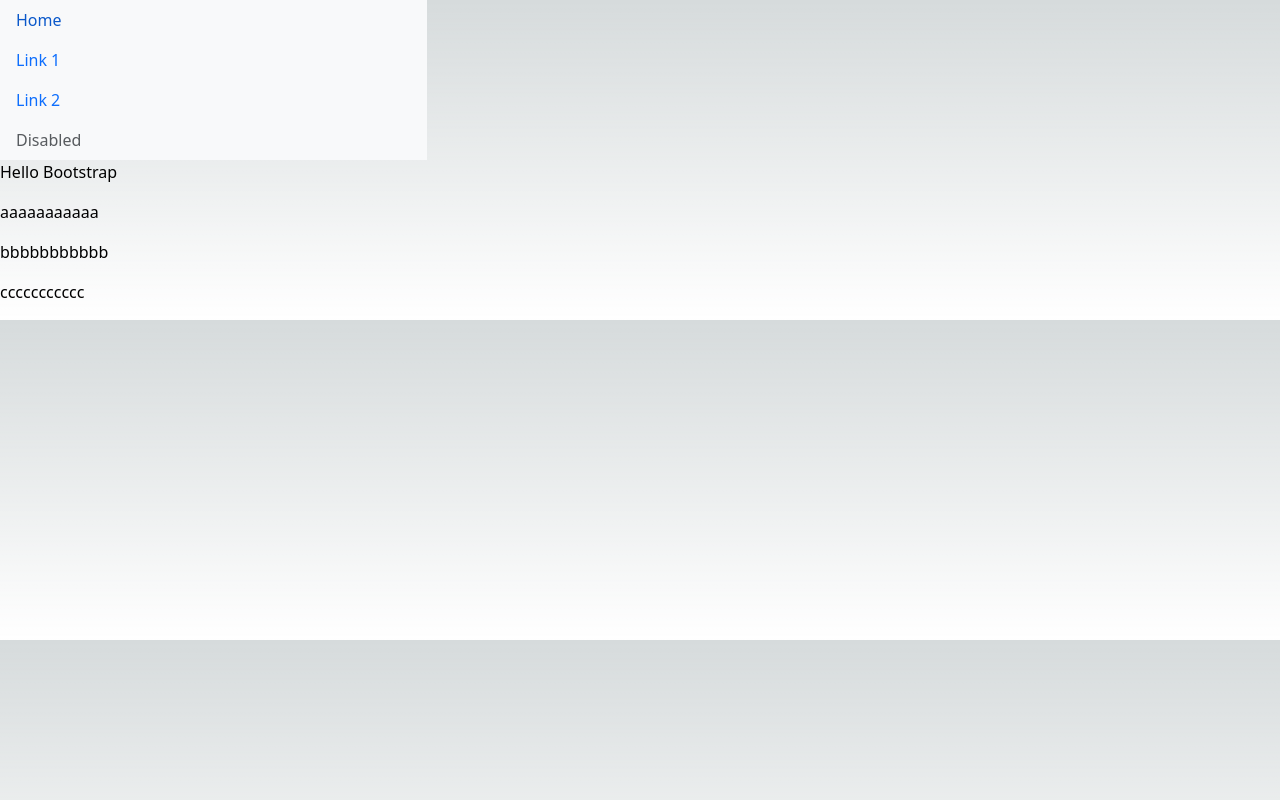
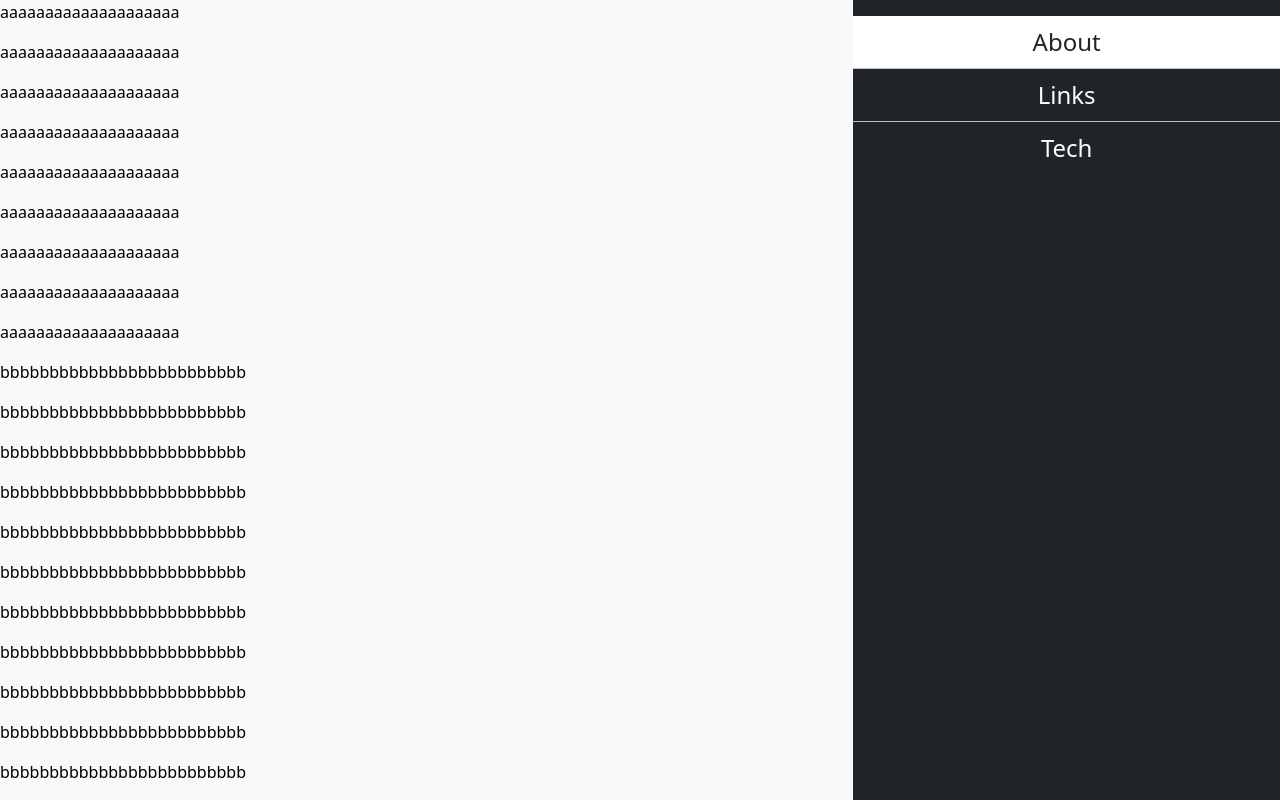
Before and after one commit to student-ops/mypotal_next_bootstrap, a Next.js app in the folder my-project/: page / in a window 1280 px wide. Built offline with nearby package versions, Linux system fonts and the light colour scheme.

Commit message:
update side bar

```diff
--- /dev/null
+++ b/my-project/src/components/footer.tsx
@@ -0,0 +1,39 @@
+const Footer: React.FC = () => {
+  return (
+    <div
+      className=""
+      style={{
+        background: "#464646",
+        borderTop: "0",
+        color: "#bababa",
+        overflow: "hidden",
+        padding: "5em 0 4em 0",
+        fontSize: "0.9em",
+      }}
+    >
+      <ul className="list-unstyled d-flex mx-5">
+        <li style={{ borderRight: "1px solid white" }} className="px-3">
+          © Ryuta's Potal. All rights reserved
+        </li>
+        <li className="px-3">
+          Powred by{" "}
+          <a
+            href="https://react-bootstrap.netlify.app/"
+            className="text-white text-decoration-underline"
+          >
+            React Bootstrap
+          </a>{" "}
+          and{" "}
+          <a
+            href="https://aws.amazmon.com/jp/cloudfront/"
+            className="text-white text-decoration-underline"
+          >
+            AWS CloudFront
+          </a>
+        </li>
+      </ul>
+    </div>
+  );
+};
+
+export default Footer;
--- a/my-project/src/components/sidebar.tsx
+++ b/my-project/src/components/sidebar.tsx
@@ -6,38 +6,43 @@ interface SidebarProps {
 }
 
 const Sidebar: React.FC<SidebarProps> = ({ activeSection }) => {
+  const getClassName = (section: string) =>
+    `fs-4 text-center ${
+      activeSection === section ? "bg-white text-dark" : "text-white"
+    }`;
+
   return (
-    <Nav className="col-md-4  d-md-block bg-light sidebar">
-      <Nav.Item>
-        <Nav.Link
-          href="/home"
-          className={activeSection === "home" ? "active" : ""}
+    <div
+      className="col-4 bg-light position-sticky bg-dark py-3"
+      style={{ top: 0, overflow: "auto" }}
     >
-          Home
+      <div className="fs2 text-center "></div>
+      <Nav className="d-flex flex-column align-items-center mx-auto w-100">
+        <Nav.Item className="w-100">
+          <Nav.Link href="#home" className={getClassName("home")}>
+            About
           </Nav.Link>
         </Nav.Item>
-      <Nav.Item>
+        <Nav.Item className="w-100">
           <Nav.Link
-          href="/link-1"
-          className={activeSection === "link1" ? "active" : ""}
+            href="#section-1"
+            className={getClassName("link1")}
+            style={{ borderTop: "1.5px solid #bfbfbf" }}
           >
-          Link 1
+            Links
           </Nav.Link>
         </Nav.Item>
-      <Nav.Item>
+        <Nav.Item className="w-100">
           <Nav.Link
-          href="/link-2"
-          className={activeSection === "link2" ? "active" : ""}
+            href="#section-2"
+            className={getClassName("link2")}
+            style={{ borderTop: "1.5px solid #bfbfbf" }}
           >
-          Link 2
-        </Nav.Link>
-      </Nav.Item>
-      <Nav.Item>
-        <Nav.Link eventKey="disabled" disabled>
-          Disabled
+            Tech
           </Nav.Link>
         </Nav.Item>
       </Nav>
+    </div>
   );
 };
 
--- a/my-project/src/pages/index.tsx
+++ b/my-project/src/pages/index.tsx
@@ -1,62 +1,125 @@
-import React, { useEffect, useRef, useState } from "react";
-import { Dropdown, Container, Nav, Navbar, NavDropdown } from "react-bootstrap";
+import React from "react";
+import { useInView } from "react-intersection-observer";
 import Sidebar from "../components/sidebar";
+import Footer from "@/components/footer";
 
-export default function Home() {
-  const [activeSection, setActiveSection] = useState<string | null>(null);
-  const homeRef = useRef(null);
-  const link1Ref = useRef(null);
-  const link2Ref = useRef(null);
+export default function HomePage() {
+  // Define observers for each section
+  const { ref: homeRef, inView: homeInView } = useInView({
+    threshold: 0.5,
+  });
 
-  useEffect(() => {
-    const observer = new IntersectionObserver(
-      (entries) => {
-        entries.forEach((entry) => {
-          if (entry.isIntersecting) {
-            setActiveSection(entry.target.id);
-          }
-        });
-      },
-      { threshold: 0.1 }
-    );
+  const { ref: link1Ref, inView: link1InView } = useInView({
+    threshold: 0.5,
+  });
 
-    const { current: homeElement } = homeRef;
-    const { current: link1Element } = link1Ref;
-    const { current: link2Element } = link2Ref;
+  const { ref: link2Ref, inView: link2InView } = useInView({
+    threshold: 0.5,
+  });
 
-    if (homeElement) observer.observe(homeElement);
-    if (link1Element) observer.observe(link1Element);
-    if (link2Element) observer.observe(link2Element);
+  // Define the content of each section
+  const HomeContent = (
+    <div id="home" ref={homeRef}>
+      <p>aaaaaaaaaaaaaaaaaaaa</p>
+      <p>aaaaaaaaaaaaaaaaaaaa</p>
+      <p>aaaaaaaaaaaaaaaaaaaa</p>
+      <p>aaaaaaaaaaaaaaaaaaaa</p>
+      <p>aaaaaaaaaaaaaaaaaaaa</p>
+      <p>aaaaaaaaaaaaaaaaaaaa</p>
+      <p>aaaaaaaaaaaaaaaaaaaa</p>
+      <p>aaaaaaaaaaaaaaaaaaaa</p>
+      <p>aaaaaaaaaaaaaaaaaaaa</p>
+    </div>
+  );
 
-    // Cleanup on unmount
-    return () => {
-      if (homeElement) observer.unobserve(homeElement);
-      if (link1Element) observer.unobserve(link1Element);
-      if (link2Element) observer.unobserve(link2Element);
-    };
-  }, []);
+  const Link1Content = (
+    <div id="section-1" ref={link1Ref}>
+      {/* Your link-1 content goes here */}
+      <p>bbbbbbbbbbbbbbbbbbbbbbbbb</p>
+      <p>bbbbbbbbbbbbbbbbbbbbbbbbb</p>
+      <p>bbbbbbbbbbbbbbbbbbbbbbbbb</p>
+      <p>bbbbbbbbbbbbbbbbbbbbbbbbb</p>
+      <p>bbbbbbbbbbbbbbbbbbbbbbbbb</p>
+      <p>bbbbbbbbbbbbbbbbbbbbbbbbb</p>
+      <p>bbbbbbbbbbbbbbbbbbbbbbbbb</p>
+      <p>bbbbbbbbbbbbbbbbbbbbbbbbb</p>
+      <p>bbbbbbbbbbbbbbbbbbbbbbbbb</p>
+      <p>bbbbbbbbbbbbbbbbbbbbbbbbb</p>
+      <p>bbbbbbbbbbbbbbbbbbbbbbbbb</p>
+      <p>bbbbbbbbbbbbbbbbbbbbbbbbb</p>
+      <p>bbbbbbbbbbbbbbbbbbbbbbbbb</p>
+      <p>bbbbbbbbbbbbbbbbbbbbbbbbb</p>
+      <p>bbbbbbbbbbbbbbbbbbbbbbbbb</p>
+      <p>bbbbbbbbbbbbbbbbbbbbbbbbb</p>
+      <p>bbbbbbbbbbbbbbbbbbbbbbbbb</p>
+      <p>bbbbbbbbbbbbbbbbbbbbbbbbb</p>
+      <p>bbbbbbbbbbbbbbbbbbbbbbbbb</p>
+      <p>bbbbbbbbbbbbbbbbbbbbbbbbb</p>
+      <p>bbbbbbbbbbbbbbbbbbbbbbbbb</p>
+      <p>bbbbbbbbbbbbbbbbbbbbbbbbb</p>
+      <p>bbbbbbbbbbbbbbbbbbbbbbbbb</p>
+      <p>bbbbbbbbbbbbbbbbbbbbbbbbb</p>
+      <p>bbbbbbbbbbbbbbbbbbbbbbbbb</p>
+      <p>bbbbbbbbbbbbbbbbbbbbbbbbb</p>
+      <p>bbbbbbbbbbbbbbbbbbbbbbbbb</p>
+      <p>bbbbbbbbbbbbbbbbbbbbbbbbb</p>
+      <p>bbbbbbbbbbbbbbbbbbbbbbbbb</p>
+      <p>bbbbbbbbbbbbbbbbbbbbbbbbb</p>
+      <p>bbbbbbbbbbbbbbbbbbbbbbbbb</p>
+      <p>bbbbbbbbbbbbbbbbbbbbbbbbb</p>
+      <p>bbbbbbbbbbbbbbbbbbbbbbbbb</p>
+      <p>bbbbbbbbbbbbbbbbbbbbbbbbb</p>
+      <p>bbbbbbbbbbbbbbbbbbbbbbbbb</p>
+      <p>bbbbbbbbbbbbbbbbbbbbbbbbb</p>
+      <p>bbbbbbbbbbbbbbbbbbbbbbbbb</p>
+      <p>bbbbbbbbbbbbbbbbbbbbbbbbb</p>
+      <p>bbbbbbbbbbbbbbbbbbbbbbbbb</p>
+      <p>bbbbbbbbbbbbbbbbbbbbbbbbb</p>
+      <p>bbbbbbbbbbbbbbbbbbbbbbbbb</p>
+      <p>bbbbbbbbbbbbbbbbbbbbbbbbb</p>
+      <p>bbbbbbbbbbbbbbbbbbbbbbbbb</p>
+      <p>bbbbbbbbbbbbbbbbbbbbbbbbb</p>
+      <p>bbbbbbbbbbbbbbbbbbbbbbbbb</p>
+      <p>bbbbbbbbbbbbbbbbbbbbbbbbb</p>
+      <p>bbbbbbbbbbbbbbbbbbbbbbbbb</p>
+    </div>
+  );
 
+  const Link2Content = (
+    <div id="section-2" ref={link2Ref}>
+      {/* Your link-2 content goes here */}
+      <p>ccccccccccccccccccccccccc</p>
+      <p>ccccccccccccccccccccccccc</p>
+      <p>ccccccccccccccccccccccccc</p>
+      <p>ccccccccccccccccccccccccc</p>
+      <p>ccccccccccccccccccccccccc</p>
+      <p>ccccccccccccccccccccccccc</p>
+      <p>ccccccccccccccccccccccccc</p>
+      <p>ccccccccccccccccccccccccc</p>
+      <p>ccccccccccccccccccccccccc</p>
+    </div>
+  );
+
+  // Pass the currently visible section to the Sidebar component
   return (
-    <>
-      <div className="flex">
-        <Sidebar activeSection={activeSection} />
-        <p>Hello Bootstrap</p>
-
-        <div className="flex flex-cols">
-          <div id="home" ref={homeRef}>
-            {/* Your home content */}
-            <p>aaaaaaaaaaa</p>
-          </div>
-          <div id="link1" ref={link1Ref}>
-            {/* Your link1 content */}
-            <p>bbbbbbbbbbb</p>
-          </div>
-          <div id="link2" ref={link2Ref}>
-            {/* Your link2 content */}
-            <p>ccccccccccc</p>
-          </div>
-        </div>
+    <div className="d-flex flex-row-reverse vh-100 overflow-auto bg-light">
+      <Sidebar
+        activeSection={
+          homeInView
+            ? "home"
+            : link1InView
+            ? "link1"
+            : link2InView
+            ? "link2"
+            : null
+        }
+      />
+      <div id="container" className="col-md-8">
+        {HomeContent}
+        {Link1Content}
+        {Link2Content}
+        <Footer />
       </div>
-    </>
+    </div>
   );
 }
```
Also changed, not shown: my-project/src/styles/globals.css (+0 -14 lines). Lines whose indentation alone changed are shown as unchanged.
